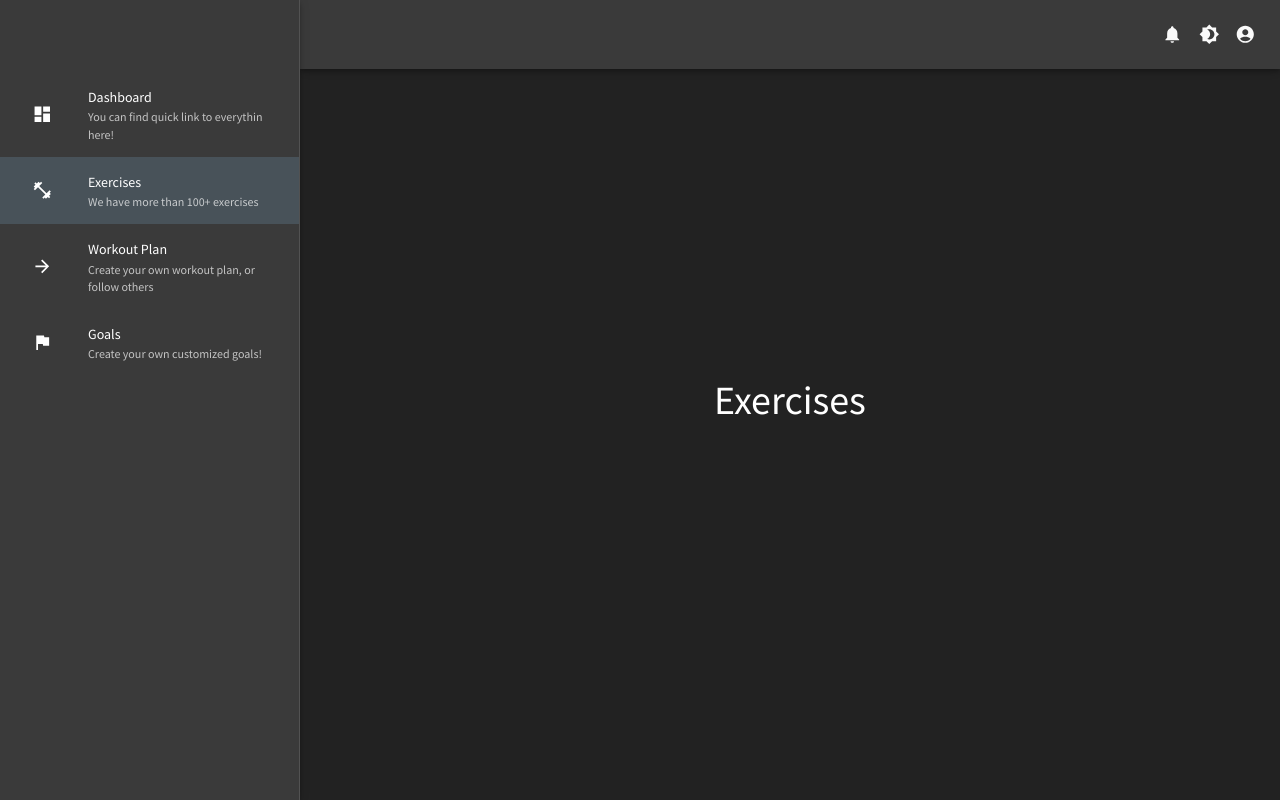
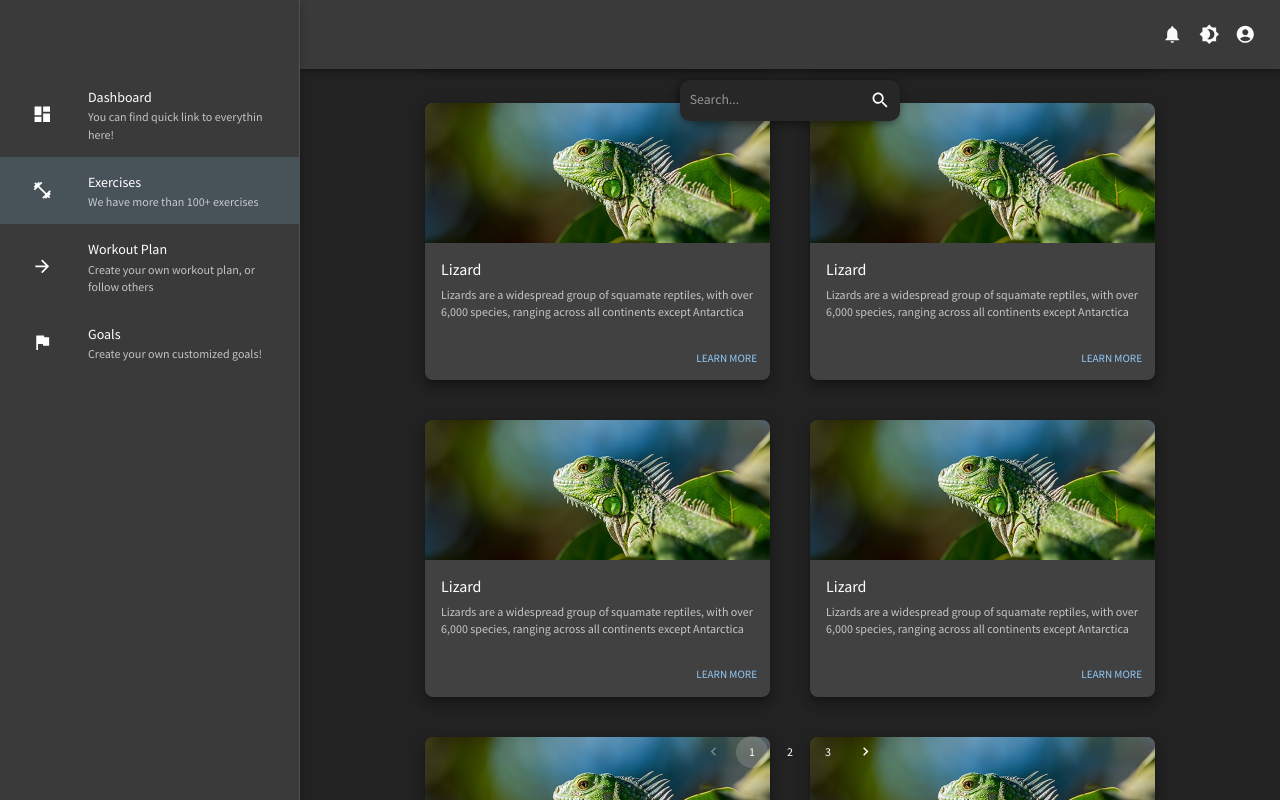
Before and after one commit to NiTR0-CH4RG3R/fitness-app-frontend, a React (Create React App) app: page /exercise/list in a window 1280 px wide. Shown: the top 800 px of the page. Built offline with nearby package versions, Linux system fonts and the light colour scheme.

Commit message:
Almost completed the exercise list page. We still need to connect this bad boy to the backend.

```diff
--- a/src/Pages/Exercise/ExerciseList.jsx
+++ b/src/Pages/Exercise/ExerciseList.jsx
@@ -1,15 +1,83 @@
+import { useEffect, useState } from 'react';
 import Box from '@mui/material/Box';
-import Typography from '@mui/material/Typography';
+import Grid from '@mui/material/Grid';
+import Pagination from '@mui/material/Pagination';
+import MediaCard from '../../Components/MediaCard';
+import SearchBar from '../../Components/SearchBar';
+
+
+// [TODO] Replace this with a call to the backend
+const sample = [
+    { title: 'Lizard', image: (process.env.PUBLIC_URL + '/img/contemplative-reptile.jpg'), description: 'Lizards are a widespread group of squamate reptiles, with over 6,000 species, ranging across all continents except Antarctica' },
+    { title: 'Lizard', image: (process.env.PUBLIC_URL + '/img/contemplative-reptile.jpg'), description: 'Lizards are a widespread group of squamate reptiles, with over 6,000 species, ranging across all continents except Antarctica' },
+    { title: 'Lizard', image: (process.env.PUBLIC_URL + '/img/contemplative-reptile.jpg'), description: 'Lizards are a widespread group of squamate reptiles, with over 6,000 species, ranging across all continents except Antarctica' },
+    { title: 'Lizard', image: (process.env.PUBLIC_URL + '/img/contemplative-reptile.jpg'), description: 'Lizards are a widespread group of squamate reptiles, with over 6,000 species, ranging across all continents except Antarctica' },
+    { title: 'Lizard', image: (process.env.PUBLIC_URL + '/img/contemplative-reptile.jpg'), description: 'Lizards are a widespread group of squamate reptiles, with over 6,000 species, ranging across all continents except Antarctica' },
+    { title: 'Lizard', image: (process.env.PUBLIC_URL + '/img/contemplative-reptile.jpg'), description: 'Lizards are a widespread group of squamate reptiles, with over 6,000 species, ranging across all continents except Antarctica' },
+    { title: 'Lizard', image: (process.env.PUBLIC_URL + '/img/contemplative-reptile.jpg'), description: 'Lizards are a widespread group of squamate reptiles, with over 6,000 species, ranging across all continents except Antarctica' },
+    { title: 'Lizard', image: (process.env.PUBLIC_URL + '/img/contemplative-reptile.jpg'), description: 'Lizards are a widespread group of squamate reptiles, with over 6,000 species, ranging across all continents except Antarctica' },
+    { title: 'Lizard', image: (process.env.PUBLIC_URL + '/img/contemplative-reptile.jpg'), description: 'Lizards are a widespread group of squamate reptiles, with over 6,000 species, ranging across all continents except Antarctica' },
+    { title: 'Lizard', image: (process.env.PUBLIC_URL + '/img/contemplative-reptile.jpg'), description: 'Lizards are a widespread group of squamate reptiles, with over 6,000 species, ranging across all continents except Antarctica' },
+    { title: 'Lizard', image: (process.env.PUBLIC_URL + '/img/contemplative-reptile.jpg'), description: 'Lizards are a widespread group of squamate reptiles, with over 6,000 species, ranging across all continents except Antarctica' },
+    { title: 'Lizard', image: (process.env.PUBLIC_URL + '/img/contemplative-reptile.jpg'), description: 'Lizards are a widespread group of squamate reptiles, with over 6,000 species, ranging across all continents except Antarctica' },
+    { title: 'Lizard', image: (process.env.PUBLIC_URL + '/img/contemplative-reptile.jpg'), description: 'Lizards are a widespread group of squamate reptiles, with over 6,000 species, ranging across all continents except Antarctica' },
+    { title: 'Lizard', image: (process.env.PUBLIC_URL + '/img/contemplative-reptile.jpg'), description: 'Lizards are a widespread group of squamate reptiles, with over 6,000 species, ranging across all continents except Antarctica' },
+    { title: 'Lizard', image: (process.env.PUBLIC_URL + '/img/contemplative-reptile.jpg'), description: 'Lizards are a widespread group of squamate reptiles, with over 6,000 species, ranging across all continents except Antarctica' },
+    { title: 'Lizard', image: (process.env.PUBLIC_URL + '/img/contemplative-reptile.jpg'), description: 'Lizards are a widespread group of squamate reptiles, with over 6,000 species, ranging across all continents except Antarctica' },
+    { title: 'Lizard', image: (process.env.PUBLIC_URL + '/img/contemplative-reptile.jpg'), description: 'Lizards are a widespread group of squamate reptiles, with over 6,000 species, ranging across all continents except Antarctica' },
+]
+
+const cardsPerPage = 8;
 
 export default function ExerciseList() {
+    const exerciseCount = sample.length;
+    const pageCount = Math.floor(exerciseCount / cardsPerPage) + 1;
+
+    const [page, setPage] = useState(1);
+
+    // [TODO] : Replace this with a call to the backend
+    const exerciseList = sample.slice((page - 1) * cardsPerPage, page * cardsPerPage);
+
     return (
         <Box
             width='100%'
             display='flex'
             justifyContent='center'
             alignItems='center'
+            flexDirection='column'
         >
-            <Typography variant='h1'>Exercises</Typography>
+            {/* [INFO] Here I have given a very higher value to the zIndex. If we are doing things correctly we should return a value from material ui. Also maybe we should move the zIndex to the SearchBar component. Let's do it if we were to use this in another place*/}
+            <SearchBar outerBoxProps={{ position: 'fixed', top: '10%', zIndex: 2000 }} />
+
+            <Grid
+                container
+                spacing={5}
+                direction='row'
+                justifyContent='center'
+                alignItems='center'
+            >
+                {exerciseList.map((card, index) => (
+                    <Grid item xs='auto' key={index}>
+                        <MediaCard title={card.title} image={card.image} description={card.description} />
+                    </Grid>
+                ))}
+                {/* <Grid item xs={12} sx={{ display: 'flex', justifyContent: 'center', alignItems: 'center' }}>
+                    <Pagination page={page} count={pageCount} onChange={(_, p) => { setPage(p); }} />
+                </Grid> */}
+            </Grid>
+
+            <Box
+                width='100%'
+                display='flex'
+                justifyContent='center'
+                alignItems='center'
+                position='fixed'
+                bottom={0}
+                padding={4}
+            >
+                <Pagination page={page} count={pageCount} onChange={(_, p) => { setPage(p); }} />
+            </Box>
+
         </Box>
     );
 }
```
